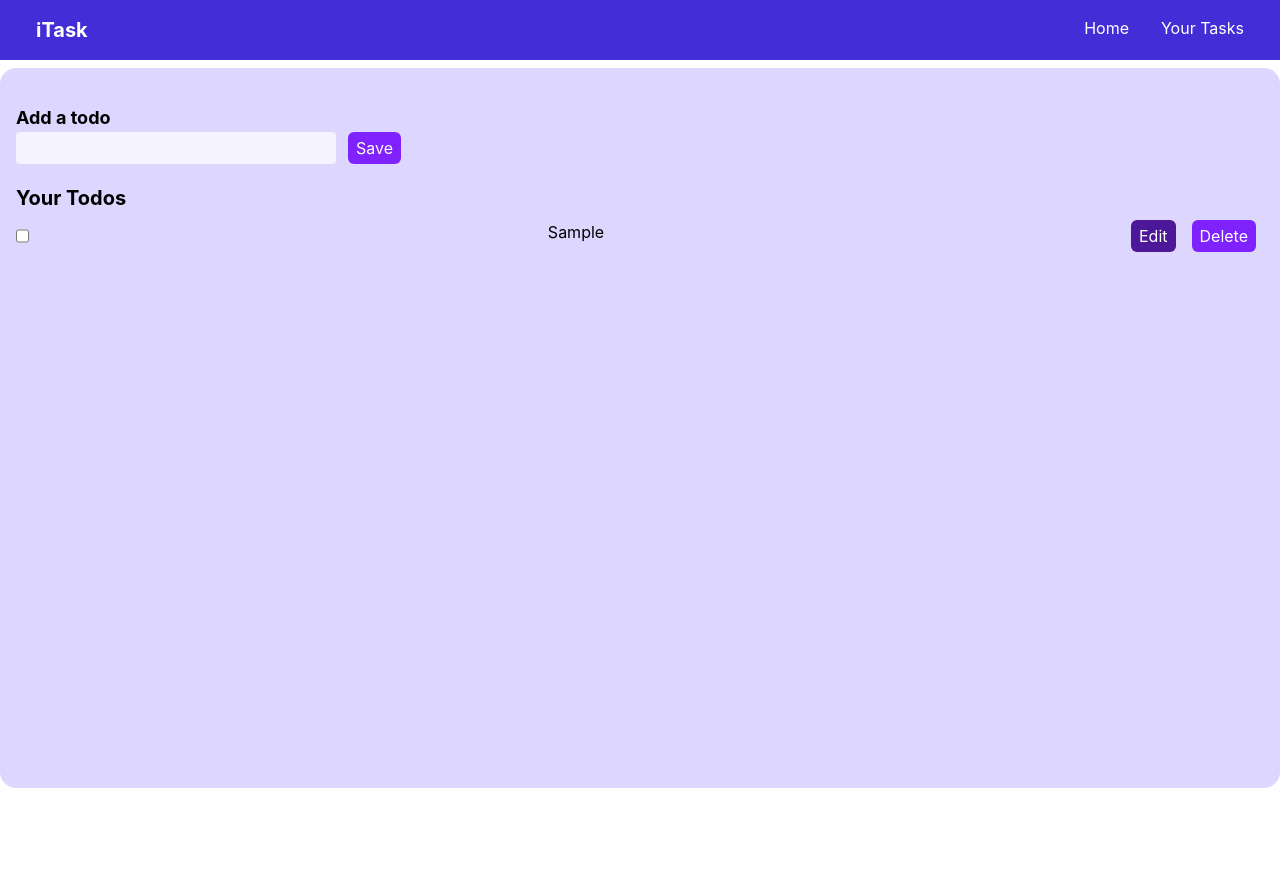
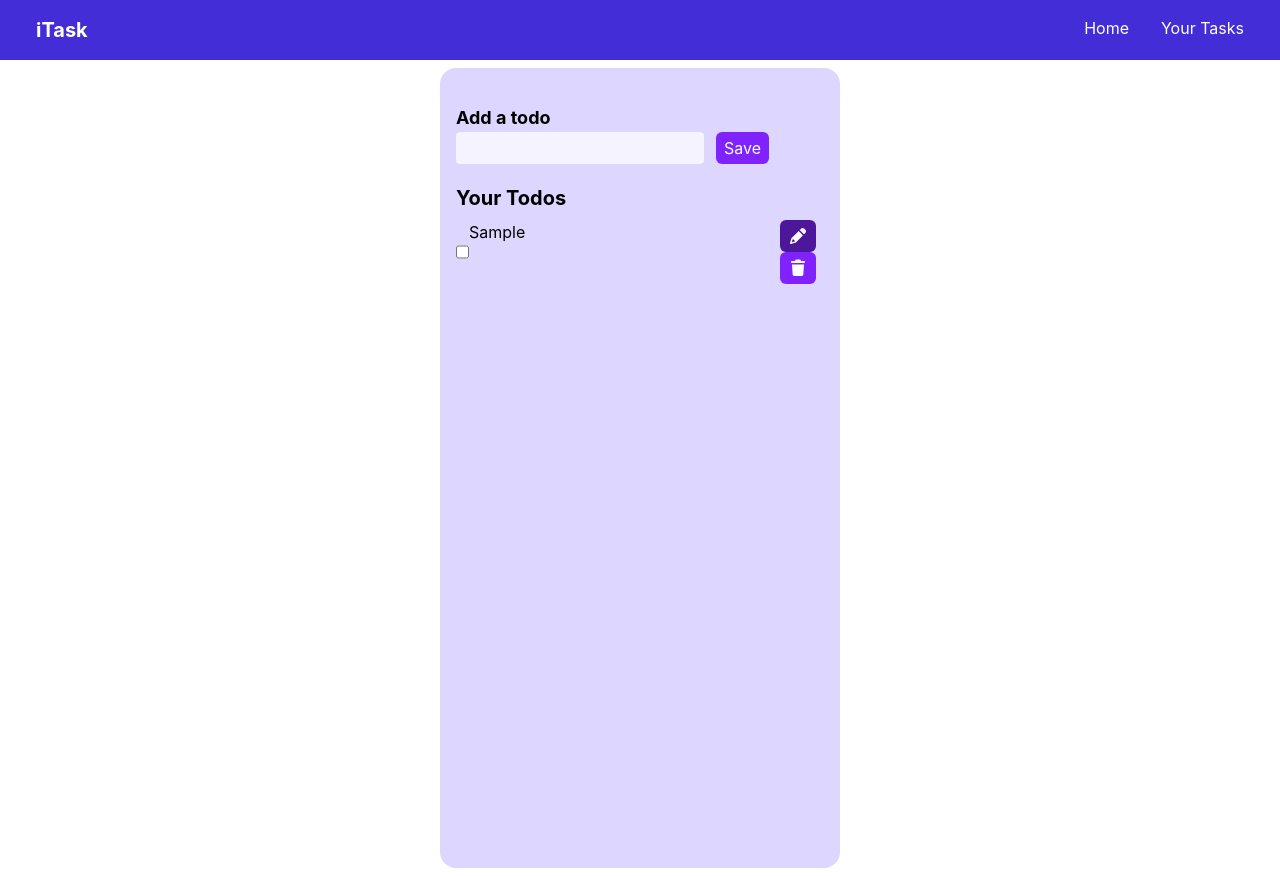
Before and after one commit to mohitchauhan-stack/Task_Manager_app, a React (Vite) app: page / in a window 1280 px wide. Both pictures are taken after typing "Sample" into the empty fields and a click on the button "Save". Before the commit the page ends 800 px from the top, so only its background shows below. Built offline with nearby package versions, Linux system fonts and the light colour scheme.

Commit message:
added font awesom icons

```diff
--- a/package.json
+++ b/package.json
@@ -10,6 +10,8 @@
     "preview": "vite preview"
   },
   "dependencies": {
+    "@fortawesome/free-solid-svg-icons": "^7.3.1",
+    "@fortawesome/react-fontawesome": "^3.5.0",
     "@tailwindcss/vite": "^4.3.3",
     "react": "^19.2.8",
     "react-dom": "^19.2.8",
--- a/src/App.jsx
+++ b/src/App.jsx
@@ -1,3 +1,5 @@
+import { faPencil, faTrash } from "@fortawesome/free-solid-svg-icons";
+import { FontAwesomeIcon } from "@fortawesome/react-fontawesome";
 import { useEffect, useState } from "react";
 import { v4 as uuidv4 } from "uuid";
 import Navbar from "./components/Navbar";
@@ -57,13 +59,13 @@ function App() {
   return (
     <>
       <Navbar />
-      <div className="container mx-auto min-h-[90vh]  bg-violet-200 p-4 rounded-2xl my-2">
-        <div className="add_todo my-5">
+      <div className="container mx-auto h-[100vh] w-[400px]  bg-violet-200 p-4 rounded-2xl my-2">
+        <div className="add_todo w-full my-5">
           <h2 className="text-lg font-bold">Add a todo</h2>
           <input
             onChange={handleChange}
             value={todo}
-            className="bg-violet-50 w-80 h-8 rounded-sm"
+            className="bg-violet-50 h-8 rounded-sm"
             type="text"
             name="todo"
             id="todo"
@@ -85,7 +87,7 @@ function App() {
           )}
           {todosArray.map((todo) => {
             return (
-              <div key={todo.id} className="flex w-full justify-between my-2">
+              <div key={todo.id} className="flex justify-between my-2">
                 <input
                   onChange={handleCheckBox}
                   type="checkbox"
@@ -95,7 +97,7 @@ function App() {
                 />
                 <div
                   key={todo}
-                  className={`${todo.isCompleted ? "line-through" : ""}`}
+                  className={`w-5xl ${todo.isCompleted ? "line-through" : ""}`}
                 >
                   {todo.todo}
                 </div>
@@ -104,13 +106,13 @@ function App() {
                     onClick={(e) => handleEdit(e, todo.id)}
                     className="bg-violet-900 hover:bg-violet-800 cursor-pointer px-2 py-1 text-white transition-all duration-300 rounded-md mx-2  "
                   >
-                    Edit
+                    <FontAwesomeIcon icon={faPencil} />
                   </button>
                   <button
                     onClick={(e) => handleDelete(e, todo.id)}
                     className="bg-violet-600 hover:bg-violet-800 cursor-pointer px-2 py-1 text-white transition-all duration-300 rounded-md mx-2  "
                   >
-                    Delete
+                    <FontAwesomeIcon icon={faTrash} />
                   </button>
                 </div>
               </div>
```
Also changed, not shown: 1 other file (tests, documents, lock files or other folders).
